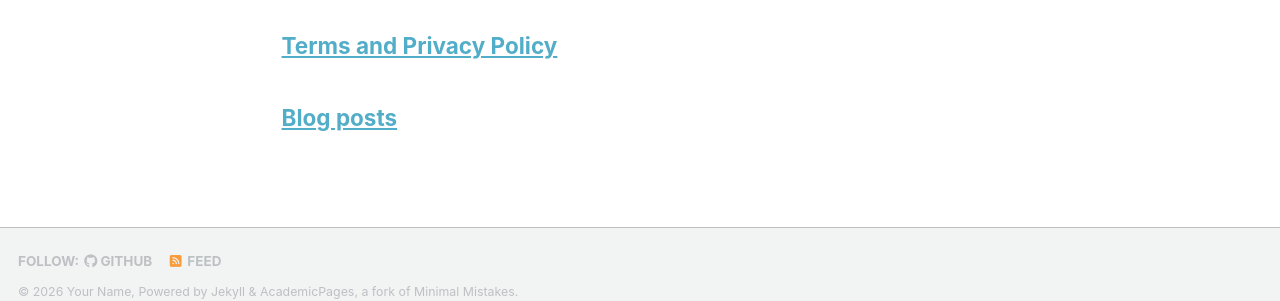
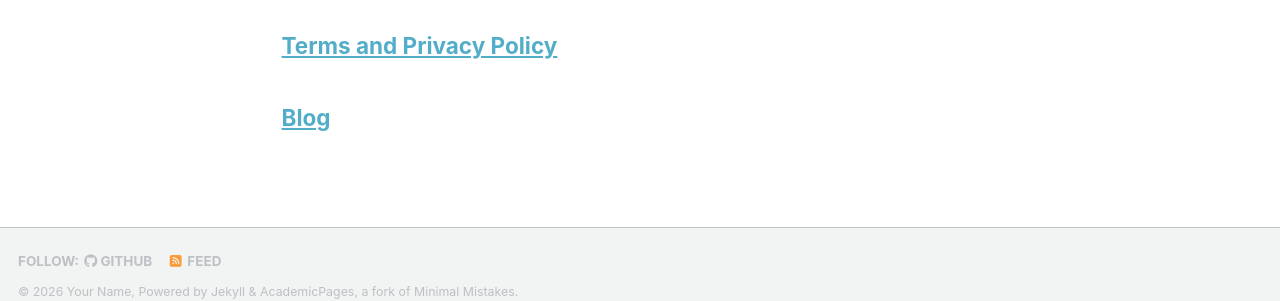
Before and after one commit to Kkhantwai/kkhantwai.github.io, a Jekyll site: the page built from _pages/page-archive.html, in a window 1280 px wide and 900 px high, scrolled down 730 px. Shown: the part 562-863 px from the top of the window. Built offline with Jekyll 4.4.1, drawn with Linux system fonts in a browser that asks for light colours; a script bundle is joined from its source files by our own code; a style sheet for code colours, icons or effects is not loaded.

Commit message:
Update year-archive.html

```diff
--- a/_pages/year-archive.html
+++ b/_pages/year-archive.html
@@ -1,12 +1,13 @@
 ---
 layout: archive
-permalink: /year-archive/
-title: "Blog posts"
+permalink: /blog/
+title: "Blog"
 author_profile: true
 redirect_from:
   - /wordpress/blog-posts/
 ---
 
+{% comment %}
 {% include base_path %}
 {% capture written_year %}'None'{% endcapture %}
 {% for post in site.posts %}
@@ -17,3 +18,4 @@ redirect_from:
   {% endif %}
   {% include archive-single.html %}
 {% endfor %}
+{% endcomment %}
```
